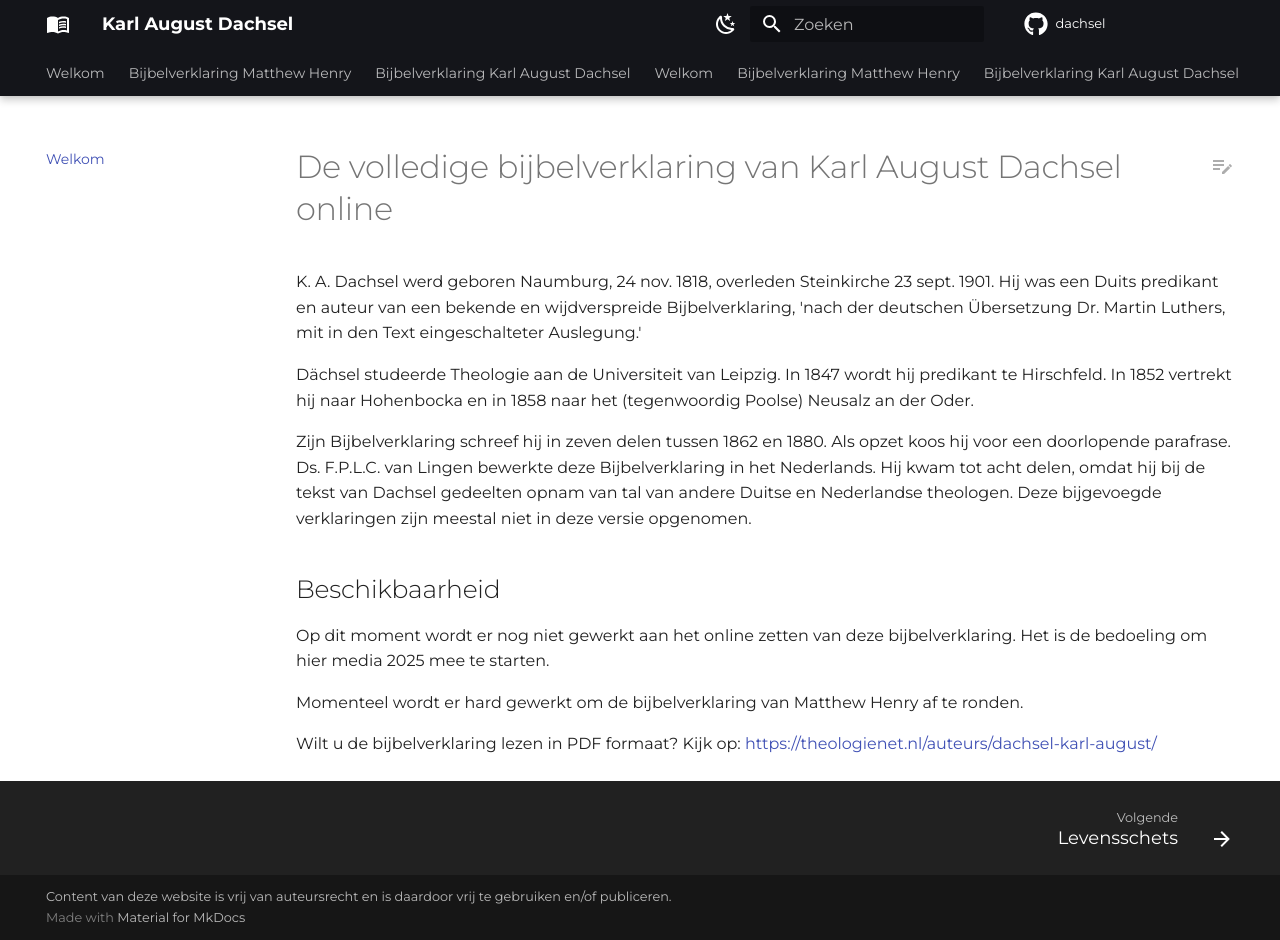
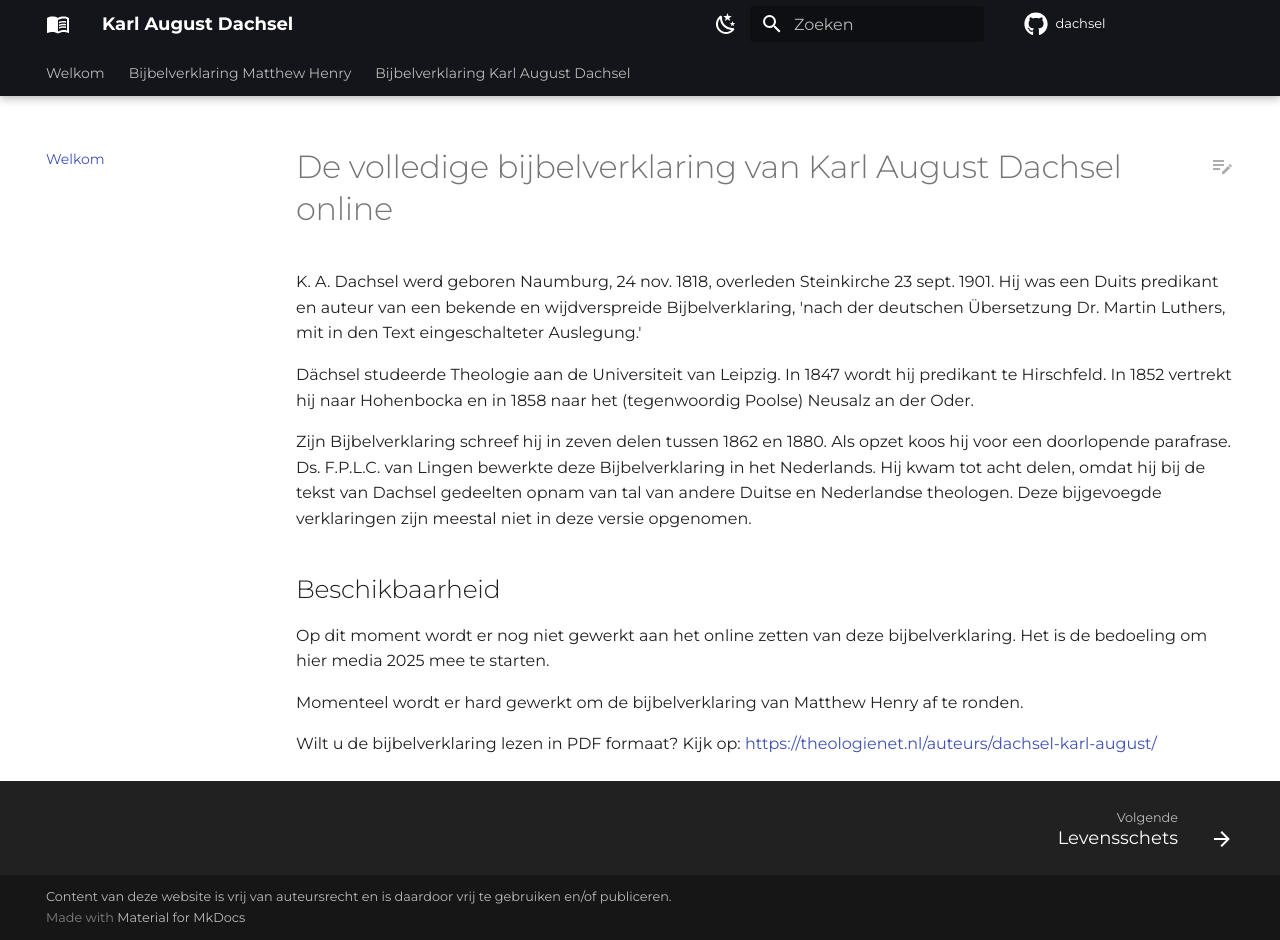
Before and after one commit to onlinebijbelverklaring/dachsel, an MkDocs documentation site: the page built from docs/index.md, in a window 1280 px wide and 940 px high. Built offline with MkDocs 1.6.1 and Material for MkDocs 9.7.7, drawn with Linux system fonts in a browser that asks for light colours; comment, search, counter and statistics services are not loaded.

Commit message:
Update tabs.html

```diff
--- a/overrides/partials/tabs.html
+++ b/overrides/partials/tabs.html
@@ -5,9 +5,9 @@
 <nav class="md-tabs" aria-label="{{ lang.t('tabs') }}" data-md-component="tabs">
   <div class="md-grid">
     <ul class="md-tabs__list">
-      {% for nav_item in nav %}
-        {{ item.render(nav_item) }}
-      {% endfor %}
+<li class="md-tabs__item"><a href="https://onlinebijbelverklaring.nl/" class="md-tabs__link">Welkom</a></li>
+<li class="md-tabs__item"><a href="https://onlinebijbelverklaring.nl/henry/" class="md-tabs__link">Bijbelverklaring Matthew Henry</a></li>
+<li class="md-tabs__item"><a href="https://onlinebijbelverklaring.nl/dachsel/" class="md-tabs__link">Bijbelverklaring Karl August Dachsel</a></li>
     </ul>
   </div>
 </nav>
```
